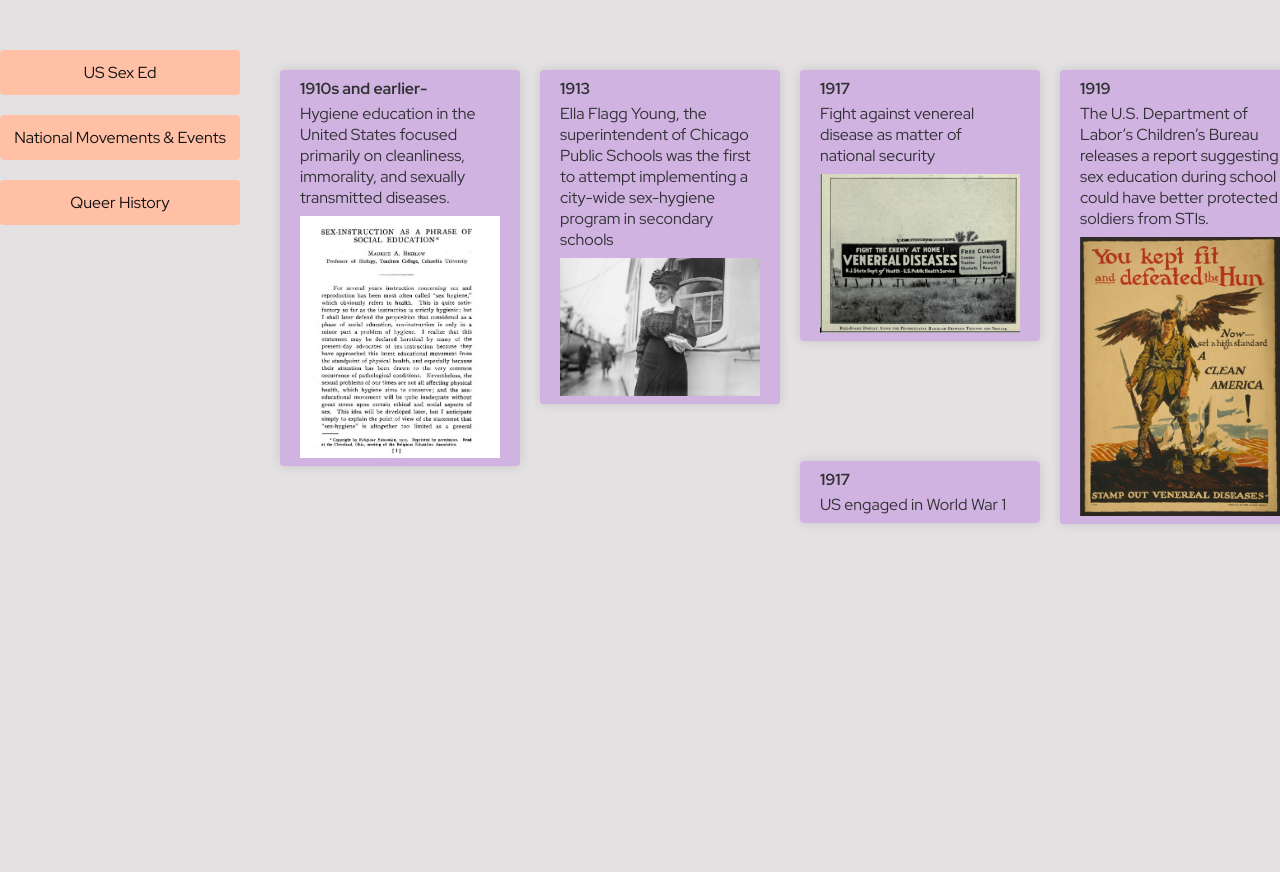
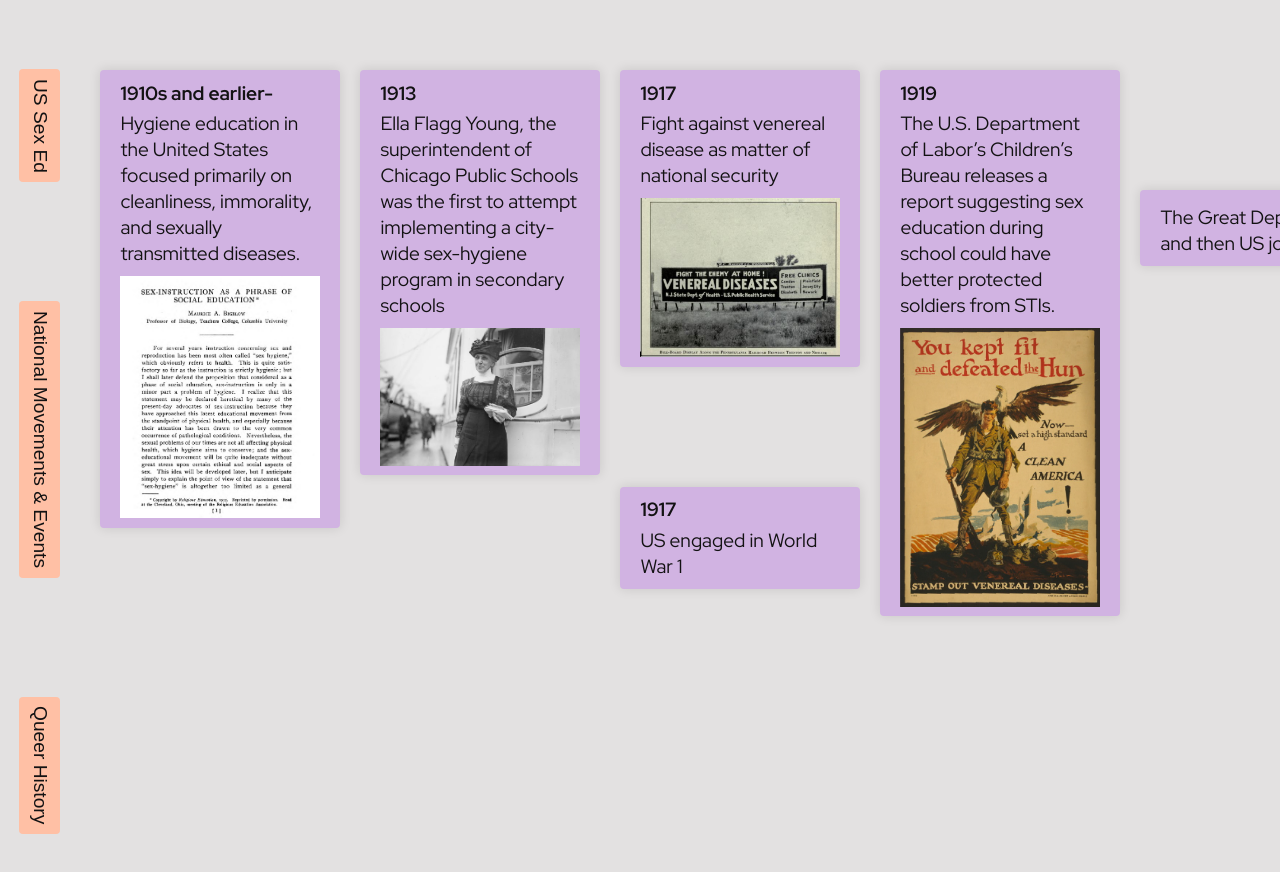
Before and after one commit to DaiaRose/msdv-thesis, a Vue app in the folder Project/vue-app/: page /#/timelinePage in a window 1280 px wide. Shown: the top 872 px of the page. Built offline with nearby package versions, Linux system fonts and the light colour scheme.

Commit message:
filter timeline groups

```diff
--- a/Project/vue-app/src/App.vue
+++ b/Project/vue-app/src/App.vue
@@ -35,5 +35,8 @@ body {
   padding: 0;
   box-sizing: border-box;
   background: var(--baseGrey);
+  font-size: 1.2rem;
+  color: var(--dark);
+  font-weight: 400;
 }
 </style>
--- a/Project/vue-app/src/components/TimelineCards.vue
+++ b/Project/vue-app/src/components/TimelineCards.vue
@@ -68,12 +68,14 @@ export default {
 .card ::v-deep .el-card__body {
   padding-top: 0.5em;
   padding-bottom: 0.5em;
+  color: var(--dark);
 }
 
 /* Kill the default top margin on your <h2 class="date"> */
 .card .date {
   margin: 0 0 0.25em;
   font-size: 1em;
+  color: var(--dark);
 }
 
 /* Reset paragraph margins */
--- a/Project/vue-app/src/pages/TimelinePage.vue
+++ b/Project/vue-app/src/pages/TimelinePage.vue
@@ -1,11 +1,29 @@
 <!-- src/pages/TimelinePage.vue -->
 <template>
   <div class="horizontal-timeline">
-    <!-- Label cards on left, matching next-button style -->
+    <!-- Label cards on left, matching next-button style for structure but vertical text orientation -->
     <div class="label-container">
-      <button class="next-button">US Sex Ed</button>
-      <button class="next-button">National Movements & Events</button>
-      <button class="next-button">Queer History</button>
+      <button
+        class="vertical-button"
+        :class="{ active: selectedTag === 'top' }"
+        @click="selectTag('top')"
+      >
+        US Sex Ed
+      </button>
+      <button
+        class="vertical-button"
+        :class="{ active: selectedTag === 'mid' }"
+        @click="selectTag('mid')"
+      >
+        National Movements & Events
+      </button>
+      <button
+        class="vertical-button"
+        :class="{ active: selectedTag === 'low' }"
+        @click="selectTag('low')"
+      >
+        Queer History
+      </button>
     </div>
 
     <!-- Full-screen background on hover -->
@@ -24,7 +42,7 @@
       >
         <!-- Cards for this date -->
         <div
-          v-for="(card, idx) in cardsByDate[date]"
+          v-for="(card, idx) in filteredCardsByDate[date]"
           :key="card.id"
           class="timeline-item"
           :class="{ faded: hoveredCard && hoveredCard !== card.id }"
@@ -67,7 +85,8 @@ export default {
       currentStep: 0,
       currentProgress: 0,
       hoveredCard: null,
-      hoveredImage: ""
+      hoveredImage: "",
+      selectedTag: null
     };
   },
   computed: {
@@ -81,7 +100,18 @@ export default {
         if (map[card.date]) map[card.date].push(card);
       });
       return map;
-    }
+    },
+    filteredCardsByDate() {
+    const map = {};
+    this.uniqueDates.forEach(date => { map[date] = []; });
+    this.timelineCards.forEach(card => {
+      // only include cards matching the selectedTag (or all if none)
+      if (!this.selectedTag || card.tag === this.selectedTag) {
+        map[card.date].push(card);
+      }
+    });
+    return map;
+    },
   },
   methods: {
     onHover(id, image) {
@@ -109,8 +139,11 @@ export default {
       this.currentStep = Math.floor(scrollLeft / itemWidth);
       this.currentProgress = (scrollLeft % itemWidth) / itemWidth;
     },
+    selectTag(tag) {
+    this.selectedTag = tag;
+  },
     goToNextPage() {
-      this.$router.push({ name: 'CurrentlyStatement' });
+      this.$router.push({ name: 'CurrentlyCensor' });
     },
     fetchTimelineData() {
       fetch('data/historyData.json')
@@ -133,6 +166,45 @@ export default {
 </script>
 
 <style scoped>
+.vertical-button {
+  writing-mode: vertical-rl;
+  text-orientation: mixed;
+  color: var(--dark);
+  background: var(--lightOrange);
+  border: none;
+  border-radius: 4px;
+  cursor: pointer;
+  padding: 0.5em;
+  margin-left: 1em;
+  margin-top: 1em;
+  margin-bottom: 5rem;
+  transition: background 0.2s ease;
+  font-size: 1.2rem;
+  color: var(--dark);
+  font-weight: 400;
+}
+
+.vertical-button:hover {
+  background: var(--orange);
+}
+
+.next-button {
+  width: 240px;
+  padding: 0.75em;
+  font-size: 1.2rem;
+  font-weight: 400;
+  font-family: inherit;
+  background: var(--lightOrange);
+  color: var(--dark);
+  border: none;
+  border-radius: 14px;
+  cursor: pointer;
+}
+
+.next-button:hover {
+  background: var(--orange);
+}
+
 .horizontal-timeline {
   display: flex;
   align-items: flex-start;
@@ -145,6 +217,22 @@ export default {
   flex-direction: column;
   gap: 20px;
   margin-right: 20px;
+}
+
+.label-button,
+.next-button {
+  width: 240px;
+  padding: 0.75em;
+  color: var(--dark);
+  background: var(--lightOrange);
+  border: none;
+  border-radius: 14px;
+  cursor: pointer;
+}
+
+.label-button:hover,
+.next-button:hover {
+  background: var(--orange);
 }
 
 .scroll-container {
@@ -175,23 +263,6 @@ export default {
   width: 240px;
 }
 
-.next-button {
-  width: 240px;
-  padding: 0.75em;
-  font-size: 1em;
-  font-family: inherit;
-  background: var(--lightOrange);
-  color: var(--dark);
-  border: none;
-  border-radius: 4px;
-  cursor: pointer;
-  transition: background 0.2s ease;
-}
-
-.next-button:hover {
-  background: var(--orange);
-}
-
 .faded {
   opacity: 0;
   filter: grayscale(100%);
```
